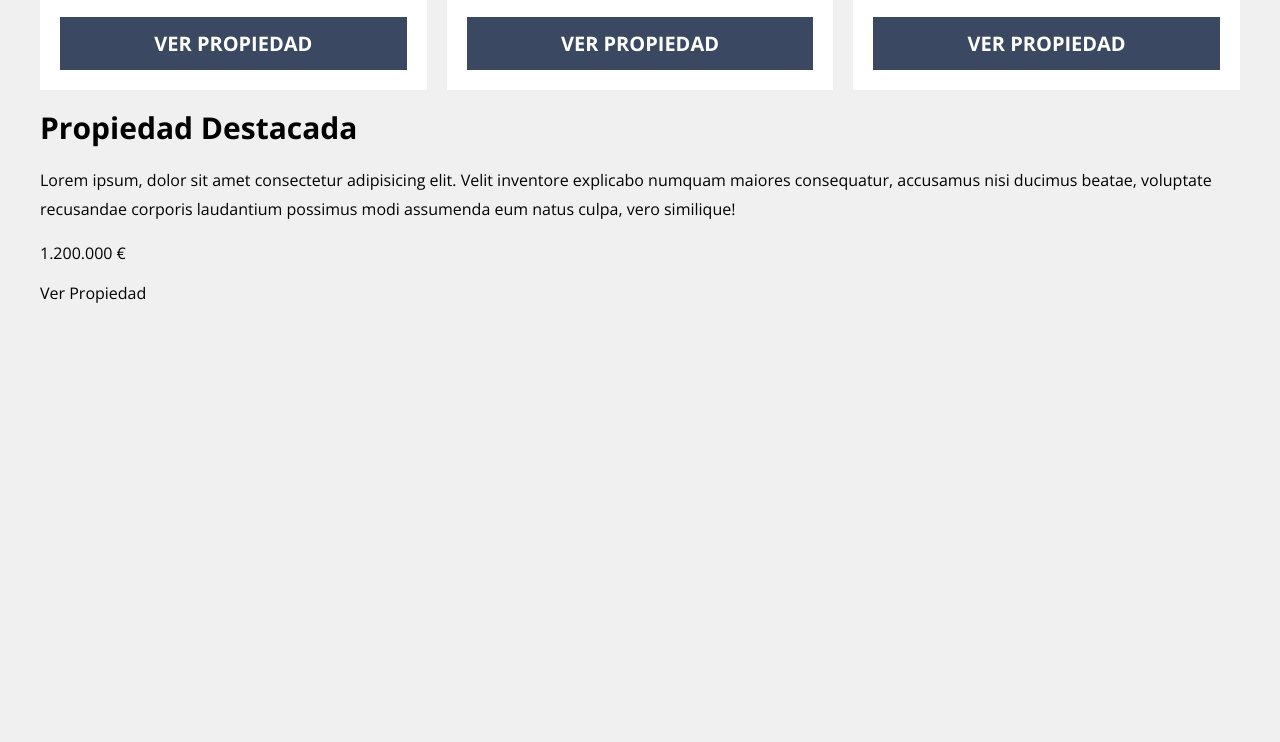
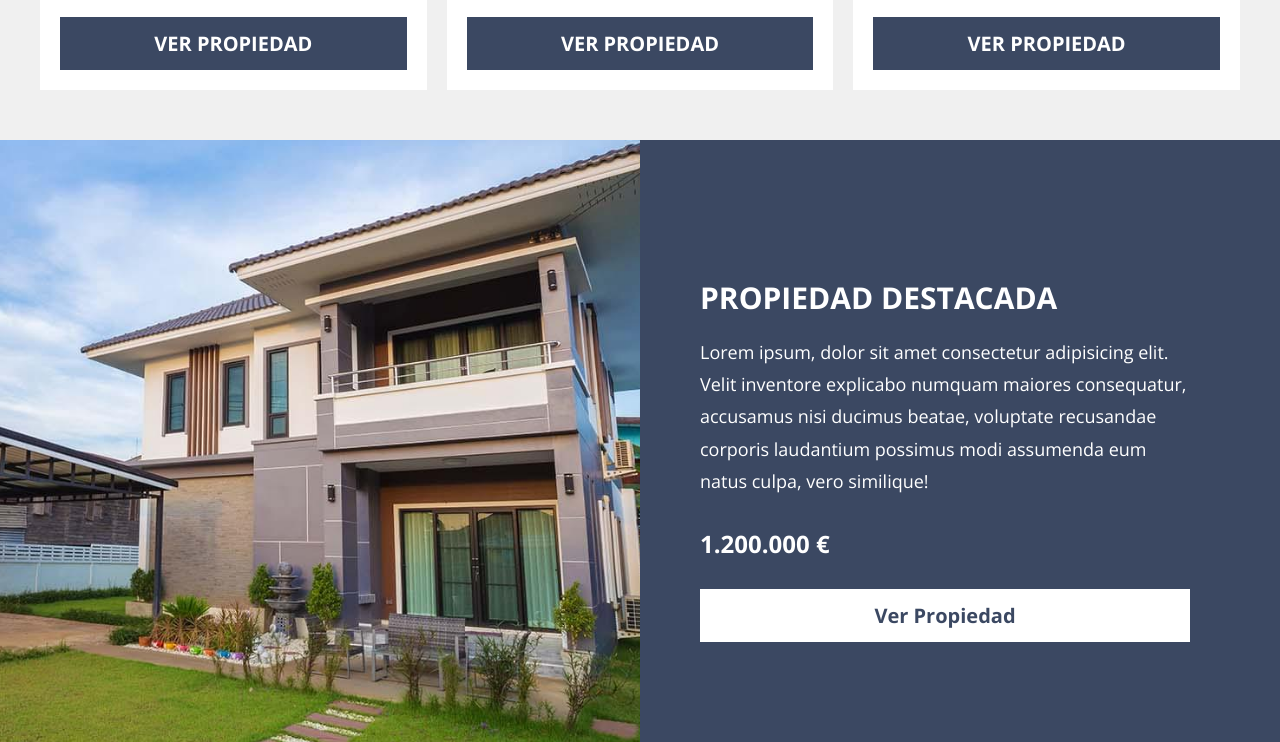
Before and after one commit to juanjopareja/real-estate-web, a website: page index.html in a window 1280 px wide. Shown: the part 1914-2656 px from the top of the page. Before the commit the page ends 2218 px from the top, so only its background shows below. Drawn offline with nearby package versions, Linux system fonts and the light colour scheme.

Commit message:
Add outstanding section css

```diff
--- a/src/scss/ui/content/_index.scss
+++ b/src/scss/ui/content/_index.scss
@@ -1 +1,2 @@
 @forward 'properties';
+@forward 'outstanding';
--- /dev/null
+++ b/src/scss/ui/content/_outstanding.scss
@@ -0,0 +1,56 @@
+@use 'base/variables' as var;
+@use 'base/mixins' as mix;
+
+.outstanding {
+    margin-top: 5rem;
+    background-image: linear-gradient( to bottom, transparent 0%, transparent 50%, var.$primary 50%, var.$primary 100%), url(../img/outstanding.jpg);
+    background-size: 100%, cover;
+    background-position: center, -50rem -30rem;
+    background-repeat: no-repeat;
+
+    @include mix.tablet {
+        background-image: linear-gradient( to right, transparent 0%, transparent 50%, var.$primary 50%, var.$primary 100%), url(../img/outstanding.jpg);
+        background-position: center, -50rem center;
+    }
+
+    &__grid {
+        display: grid;
+        grid-template-rows: repeat(2, 1fr);
+
+        @include mix.tablet {
+            grid-template-rows: unset;
+            @include mix.grid(2, 2rem);
+        }
+    }
+
+    &__content {
+        padding: 5rem;
+        grid-row: 2 / 3;
+
+        @include mix.tablet {
+            padding: 10rem 5rem;
+            grid-column: 2 / 3;
+        }
+    }
+
+    &__heading {
+        color: var.$white;
+        text-transform: uppercase;
+    }
+
+    &__text {
+        color: var.$white;
+        font-size: 1.8rem;
+    }
+
+    &__price {
+        color: var.$white;
+        font-size: 2.4rem;
+        font-weight: 700;
+    }
+
+    &__link {
+        @include mix.button(var.$white, var.$primary);
+        display: block;
+    }
+}
```
Also changed, not shown: build/css/app.css, 1 other file.
